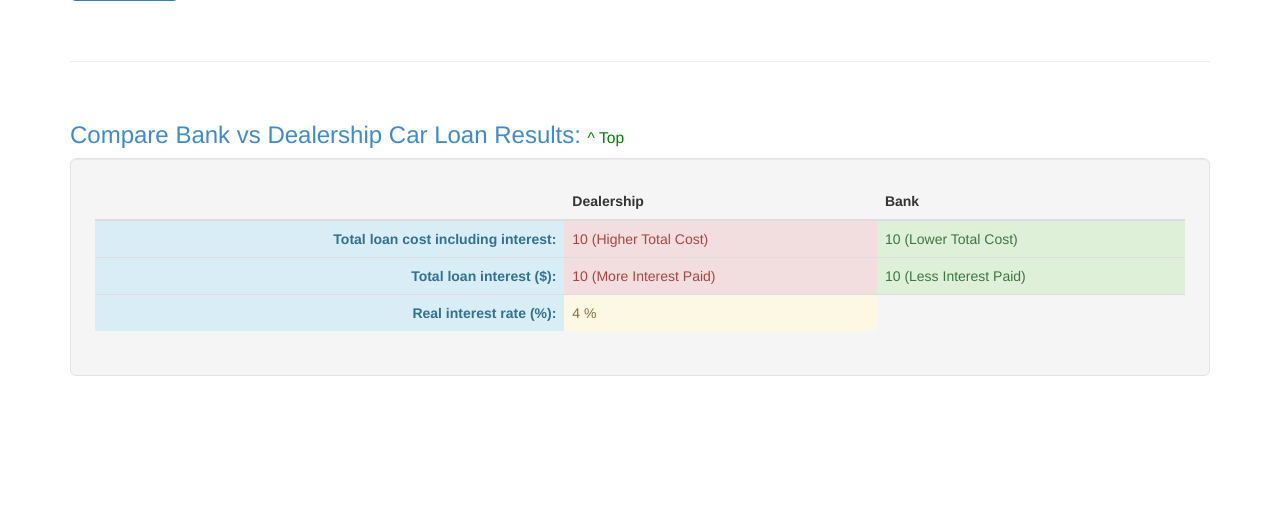
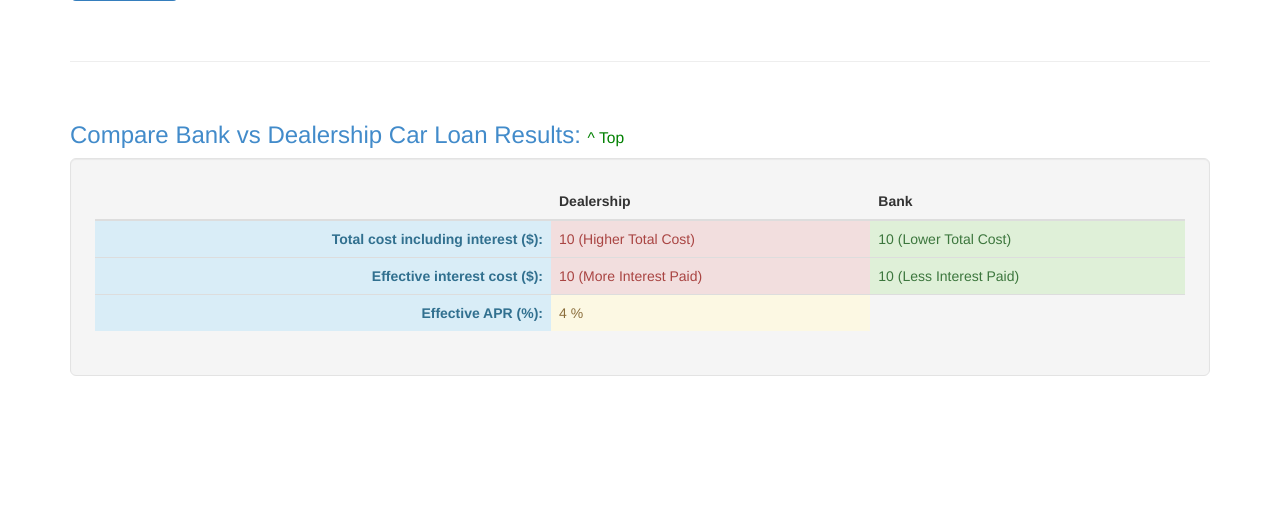
Before and after one commit to blasc147/realcost, a Django app: template realcost/templates/home.html in a window 1280 px wide. Shown: the part 646-1176 px from the top of the page. Run offline with Django 3.2, Linux system fonts and the light colour scheme; tables that the repository leaves empty hold one stand-in row (values such as "Sample post"); the template is opened without the code that fills it: values that come from a table or form of the project are taken from there, most other values are stand-ins (such as "Sample title", 1, 10 or a date in 2020); some libraries are stand-ins or nearby versions.

Commit message:
Updated output table row lables
- "Total loan cost including interest:" -> "Total cost including interest ($):"
- "Total loan interest ($)" -> "Effective interest cost ($)"
- "Real interest rate" -> "Effective APR (%)"

 Please enter the commit message for your changes. Lines starting

```diff
--- a/realcost/templates/home.html
+++ b/realcost/templates/home.html
@@ -50,7 +50,7 @@
                     </thead>
                     <tbody>
                     <tr>
-                        <td class="text-right alert-info"><b>Total loan cost including interest:</b></td>
+                        <td class="text-right alert-info"><b>Total cost including interest ($):</b></td>
                         {% if dealership_total_cost < bank_total_cost %}
                             <td class="alert-success">{{ dealership_total_cost|intcomma }} (Lower Total Cost)</td>
                             <td class="alert-danger">{{ bank_total_cost|intcomma }} (Higher Total Cost)</td>
@@ -60,7 +60,7 @@
                         {% endif %}
                     </tr>
                     <tr>
-                        <td class="text-right alert-info"><b>Total loan interest ($):</b></td>
+                        <td class="text-right alert-info"><b>Effective interest cost ($):</b></td>
                         {% if dealership_total_interest_dollars < bank_total_interest_dollars %}
                             <td class="alert-success">{{ dealership_total_interest_dollars|intcomma }} (Less Interest Paid)</td>
                             <td class="alert-danger">{{ bank_total_interest_dollars|intcomma }} (More Interest Paid)</td>
@@ -70,7 +70,7 @@
                         {% endif %}
                     </tr>
                     <tr>
-                        <td class="text-right alert-info"><b>Real interest rate (%):</b></td>
+                        <td class="text-right alert-info"><b>Effective APR (%):</b></td>
                         <td class="alert-warning">{{ real_interest_rate }} %</td>
                         <td></td>
                     </tr>
```
